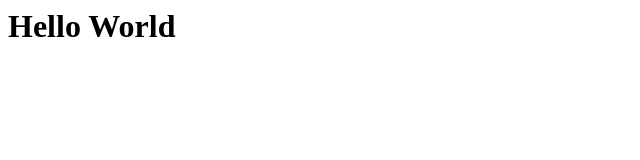
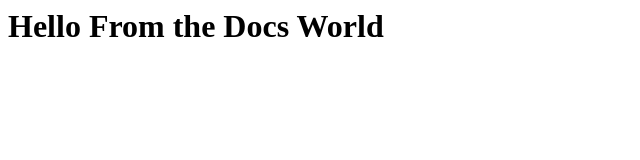
Before and after one commit to x21L/portfolio, a plain HTML site: page docs/index.html in a window 1280 px wide. Shown: the whole page, without its empty margins (0-640 px from the left). Drawn offline with Linux system fonts and the light colour scheme.

Commit message:
Update index.html

```diff
--- a/docs/index.html
+++ b/docs/index.html
@@ -2,6 +2,6 @@
  <head>
  </head>
  <body>
-   <h1>Hello World<h1>
+   <h1>Hello From the Docs World<h1>
  </body>
 </html>
```
